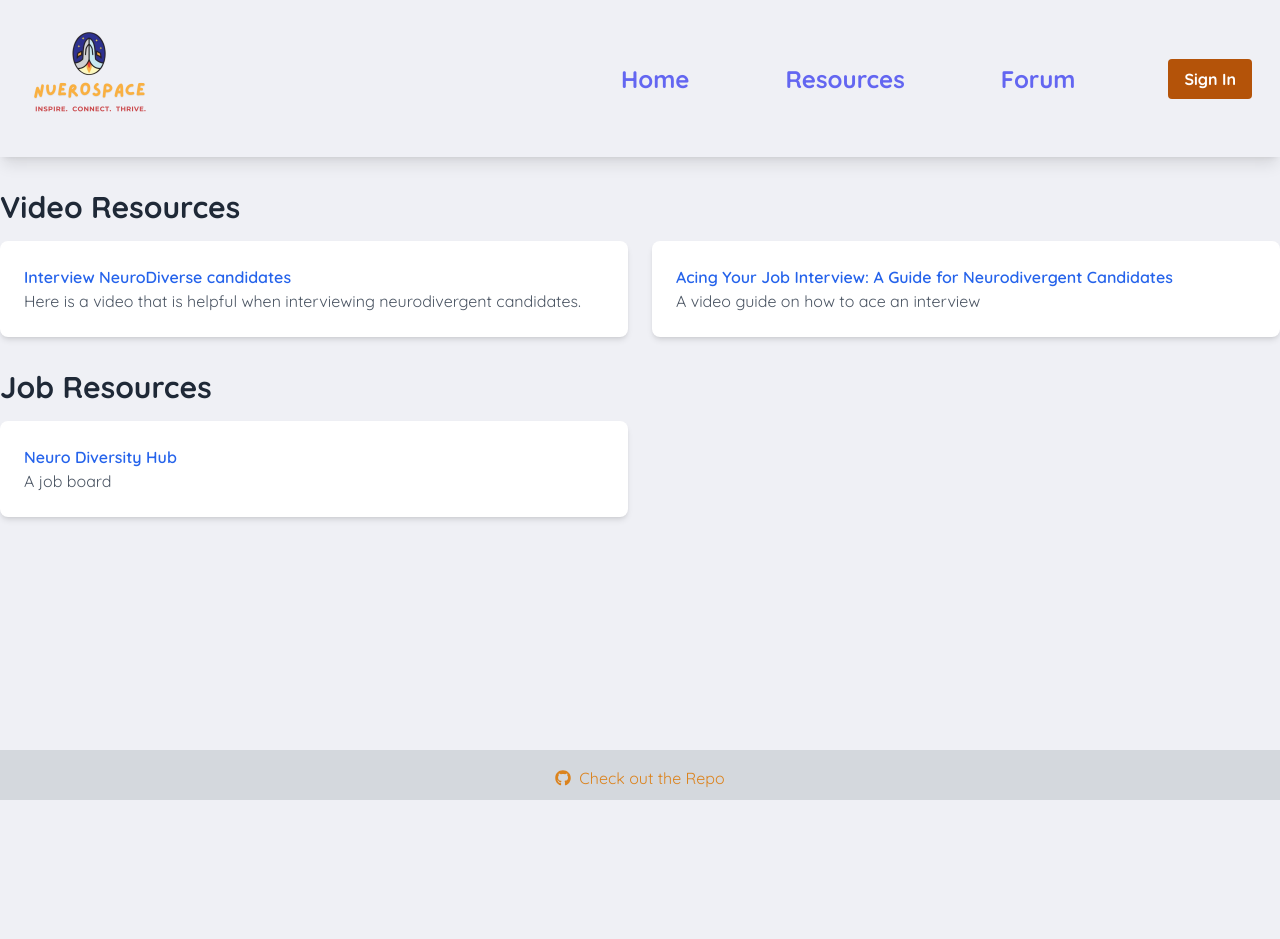
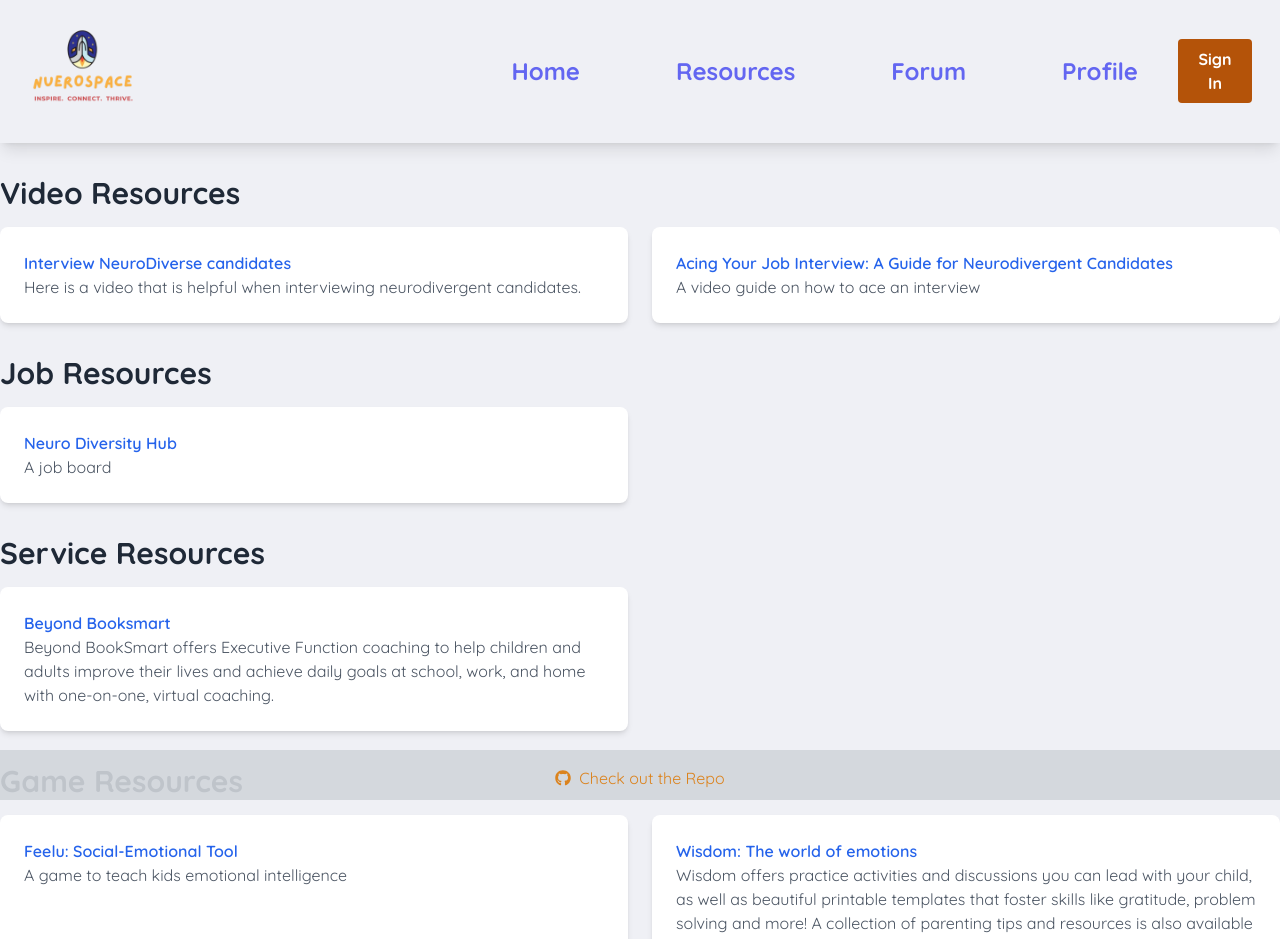
Before and after one commit to MonBoza/NeuroSpace, a React (Vite) app in the folder frontend/: page /Resources in a window 1280 px wide. Shown: the top 939 px of the page. Before the commit the page ends 800 px from the top, so only its background shows below. Built offline with nearby package versions, Linux system fonts and the light colour scheme; a web font is replaced by a local one.

Commit message:
adding resources and updating some typos

```diff
--- a/frontend/src/Components/App.jsx
+++ b/frontend/src/Components/App.jsx
@@ -10,6 +10,7 @@
 import Footer from "./Footer";
 import Nav from "./Header";
 import EditProfileForm from "./EditProfileForm";
+import About from "./About";
 
 function App() {
   return (
@@ -25,6 +26,7 @@
           <Route path="/forumList" element={< ForumList/>}/>
           <Route path="/Resources" element={<Resource />} />
           <Route path="/editProfile" element={<EditProfileForm />} />
+          <Route path="/about" element={<About/>}/>
         </Routes>
       </div>
       <Footer />
--- a/frontend/src/Components/Forum/ForumDetail.jsx
+++ b/frontend/src/Components/Forum/ForumDetail.jsx
@@ -71,7 +71,7 @@
           {comments.map((comment) => {
             if (comment.forum === forumId) {
               return (
-                <li className="bg-gray-100 rounded-lg p-4" key={comment.id}>
+                <li className="bg-gray-200 rounded-lg p-4" key={comment.id}>
                   <div className="flex items-center mb-2">
                     <img
                       src={`http://127.0.0.1:8000/${userProfile?.profile_pic}`}
@@ -87,7 +87,7 @@
                     </div>
                   </div>
                   <div className="flex justify-between items-center text-gray-600">
-                    <p>User: {storedUserName}</p>
+                    <p>User: {comment.user.username}</p>
                     <p>Posted: {formatDate(comment.date)}</p>
                   </div>
                 </li>
@@ -105,5 +105,3 @@
 };
 
 export default ForumDetail;
-
-// work on getting the user profile pic to display in the post
--- a/frontend/src/Components/Header.jsx
+++ b/frontend/src/Components/Header.jsx
@@ -69,6 +69,9 @@
           <li>
             <a href="/ForumList" className="text-2xl text-indigo-500 px-10 font-bold">Forum</a>
           </li>
+          <li>
+            <a href="/userprofile" className="text-2xl text-indigo-500 px-10 font-bold">Profile</a>
+          </li>
         </ul>
         {isAuthenticated && userProfile && (
           <div className="text-white center">
@@ -113,6 +116,7 @@
           <a href="/" className="block text-lg text-indigo-500 px-4 py-2 border-b border-gray-300">Home</a>
           <a href="/resources" className="block text-lg text-indigo-500 px-4 py-2 border-b border-gray-300">Resources</a>
           <a href="/ForumList" className="block text-lg text-indigo-500 px-4 py-2 border-b border-gray-300">Forum</a>
+          <a href="/userprofile" className="block text-lg text-indigo-500 px-4 py-2 border-b border-gray-300">Profile</a>
         </div>
       )}
 
--- a/frontend/src/Components/Resource.jsx
+++ b/frontend/src/Components/Resource.jsx
@@ -5,7 +5,10 @@
   const resources = [
     { category: "Video", name: "Interview NeuroDiverse candidates", link: "https://youtu.be/KZiN85il-4g", description: "Here is a video that is helpful when interviewing neurodivergent candidates." },
     { category: "Job", name: "Neuro Diversity Hub", link: "https://www.neurodiversityhub.org/des", description: "A job board" },
-    { category: "Video", name: "Acing Your Job Interview: A Guide for Neurodivergent Candidates", link: "https://youtu.be/Qqev0iq7-zQ?si=7_09oYqUNWpx7l3x", description: "A video guide on how to ace an interview" }
+    { category: "Video", name: "Acing Your Job Interview: A Guide for Neurodivergent Candidates", link: "https://youtu.be/Qqev0iq7-zQ?si=7_09oYqUNWpx7l3x", description: "A video guide on how to ace an interview" },
+    { category: "Service", name: "Beyond Booksmart", link: "https://www.beyondbooksmart.com/how-it-works", description: "Beyond BookSmart offers Executive Function coaching to help children and adults improve their lives and achieve daily goals at school, work, and home with one-on-one, virtual coaching."},
+    {category: "Game", name: "Feelu: Social-Emotional Tool", link: "https://apps.apple.com/us/app/feelu-social-emotional-tool/id1462795455", description: "A game to teach kids emotional intelligence"},
+    {category: "Game", name: "Wisdom: The world of emotions", link: "https://apps.apple.com/us/app/wisdom-the-world-of-emotions/id1182494093", description: "Wisdom offers practice activities and discussions you can lead with your child, as well as beautiful printable templates that foster skills like gratitude, problem solving and more! A collection of parenting tips and resources is also available to help you support your child's emotional growth. Explore topics like challenging behaviors, sleep, and independence to learn useful exercises you can do together."}
   ];
 
   const groupedResources = resources.reduce((acc, resource) => {
--- a/frontend/src/Components/SignIn.jsx
+++ b/frontend/src/Components/SignIn.jsx
@@ -22,7 +22,7 @@
         setToken(token);
         setSignInMessage("Sign in successful!");
         setIsAuthenticated(true);
-        setUserName(user.username); // Set the userName state
+        setUserName(user.username);
         setSignInUser({ username: "", password: "" });
       }
     } catch (error) {
```
Also changed, not shown: frontend/src/Components/Forum/CommentForm.jsx (line endings or trailing spaces), frontend/src/assets/img/Neurospace.png (added).
